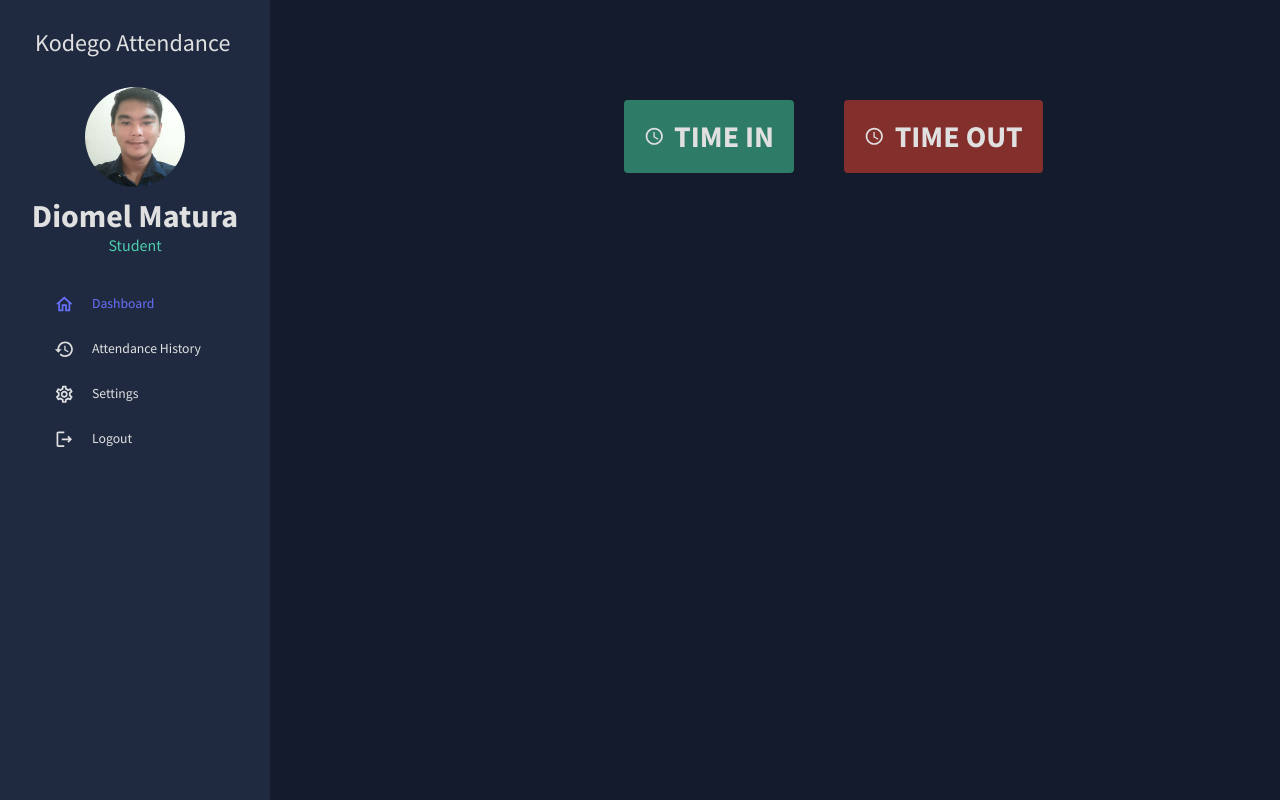
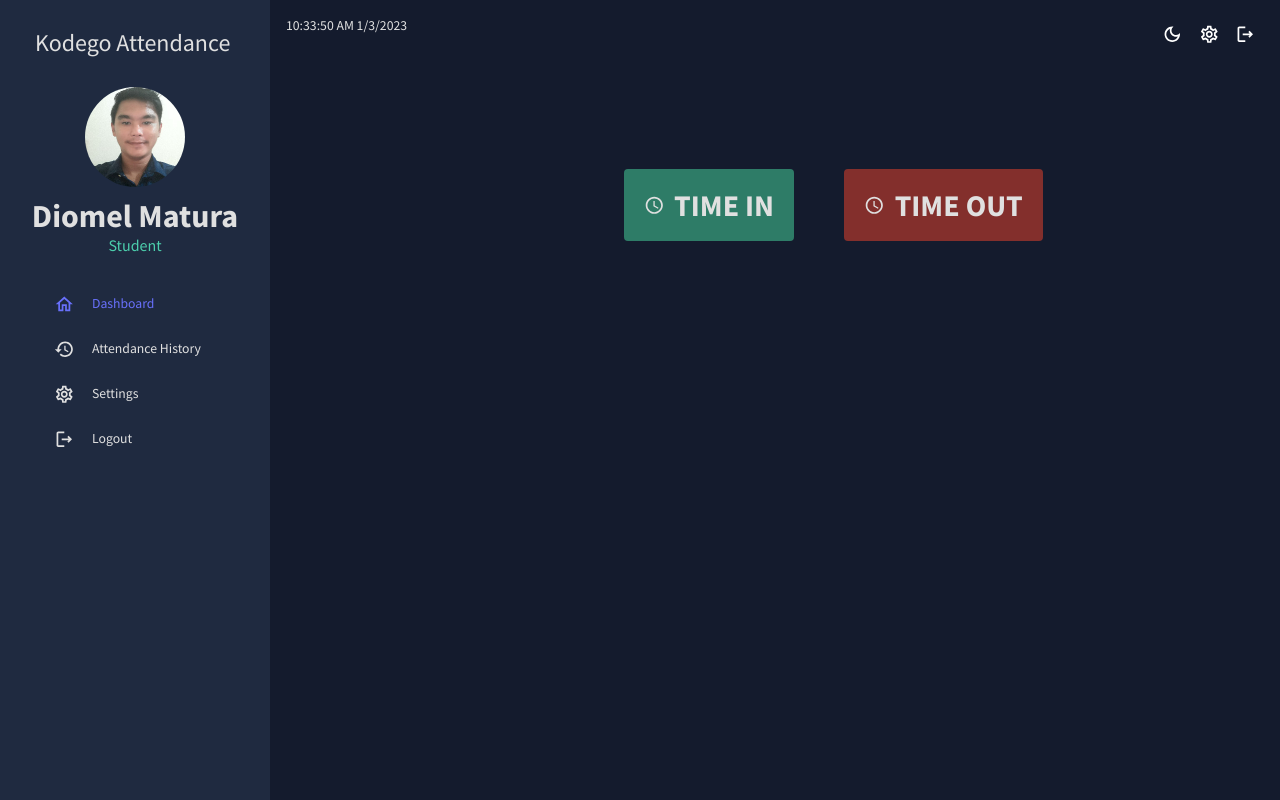
Before and after one commit to PrgDominique/kodegoattendance, a React (Vite) app: page / in a window 1280 px wide. Built offline with nearby package versions, Linux system fonts and the light colour scheme.

Commit message:
Added Topbar with date time

```diff
--- a/index.html
+++ b/index.html
@@ -2,9 +2,9 @@
 <html lang="en">
   <head>
     <meta charset="UTF-8" />
-    <link rel="icon" type="image/svg+xml" href="/vite.svg" />
+    <link rel="icon" type="image/svg+xml" href="" />
     <meta name="viewport" content="width=device-width, initial-scale=1.0" />
-    <title>Vite + React</title>
+    <title>KodeGo Attendance</title>
   </head>
   <body>
     <div id="root"></div>
--- a/src/App.jsx
+++ b/src/App.jsx
@@ -1,5 +1,6 @@
 import { useState } from "react";
 import { Routes, Route } from "react-router-dom";
+import Topbar from "./views/global/Topbar";
 import Sidebar from "./views/global/Sidebar";
 import Dashboard from "./views/dashboard";
 import { CssBaseline, ThemeProvider } from "@mui/material";
@@ -17,6 +18,7 @@ function App() {
         <div className="app">
           <Sidebar isSidebar={isSidebar} />
           <main className="content">
+            <Topbar setIsSidebar={setIsSidebar} />
             <Routes>
               <Route path="/" element={<Dashboard />} />
             </Routes>
--- /dev/null
+++ b/src/components/DateTime.jsx
@@ -0,0 +1,22 @@
+import { useEffect, useState } from "react";
+import { Typography } from "@mui/material";
+const DateTime = () => {
+  const [newtime, setNewTime] = useState(new Date());
+
+  useEffect(() => {
+    const timerId = setInterval(() => {
+      setNewTime(new Date());
+    }, 1000);
+    return () => clearInterval(timerId);
+  }, []);
+
+  return (
+
+    <Typography>
+      {newtime.toLocaleTimeString()} {newtime.toLocaleDateString()}
+    </Typography>
+
+  );
+};
+
+export default DateTime;
--- a/src/views/global/Sidebar.jsx
+++ b/src/views/global/Sidebar.jsx
@@ -88,7 +88,7 @@ const Sidebar = () => {
                   alt="profile-user"
                   width="100px"
                   height="100px"
-                  src={`../../assets/user.png`}
+                  src={`./src/assets/user.png`}
                   style={{ cursor: "pointer", borderRadius: "50%" }}
                 />
               </Box>
--- /dev/null
+++ b/src/views/global/Topbar.jsx
@@ -0,0 +1,42 @@
+import { Box, IconButton, useTheme,Typography } from "@mui/material";
+import { useContext } from "react";
+import { ColorModeContext, tokens } from "../../theme";
+import LightModeOutlinedIcon from "@mui/icons-material/LightModeOutlined";
+import DarkModeOutlinedIcon from "@mui/icons-material/DarkModeOutlined";
+import SettingsOutlinedIcon from "@mui/icons-material/SettingsOutlined";
+import LogoutOutlinedIcon from '@mui/icons-material/LogoutOutlined';
+import DateTime from "../../components/DateTime";
+
+const Topbar = () => {
+  const theme = useTheme();
+  const colors = tokens(theme.palette.mode);
+  const colorMode = useContext(ColorModeContext);
+
+  return (
+    <Box display="flex" justifyContent="space-between" p={2}>
+
+       <Typography variant="h4" sx={{ color: colors.grey[100] }}>
+      <DateTime />
+    </Typography>
+
+
+      <Box display="flex">
+        <IconButton onClick={colorMode.toggleColorMode}>
+          {theme.palette.mode === "dark" ? (
+            <DarkModeOutlinedIcon />
+          ) : (
+            <LightModeOutlinedIcon />
+          )}
+        </IconButton>
+        <IconButton>
+          <SettingsOutlinedIcon />
+        </IconButton>
+        <IconButton>
+          <LogoutOutlinedIcon />
+        </IconButton>
+      </Box>
+    </Box>
+  );
+};
+
+export default Topbar;
```
Also changed, not shown: src/assets/kodego-large.svg (added), src/assets/user.png (renamed from public/assets/user.png).
